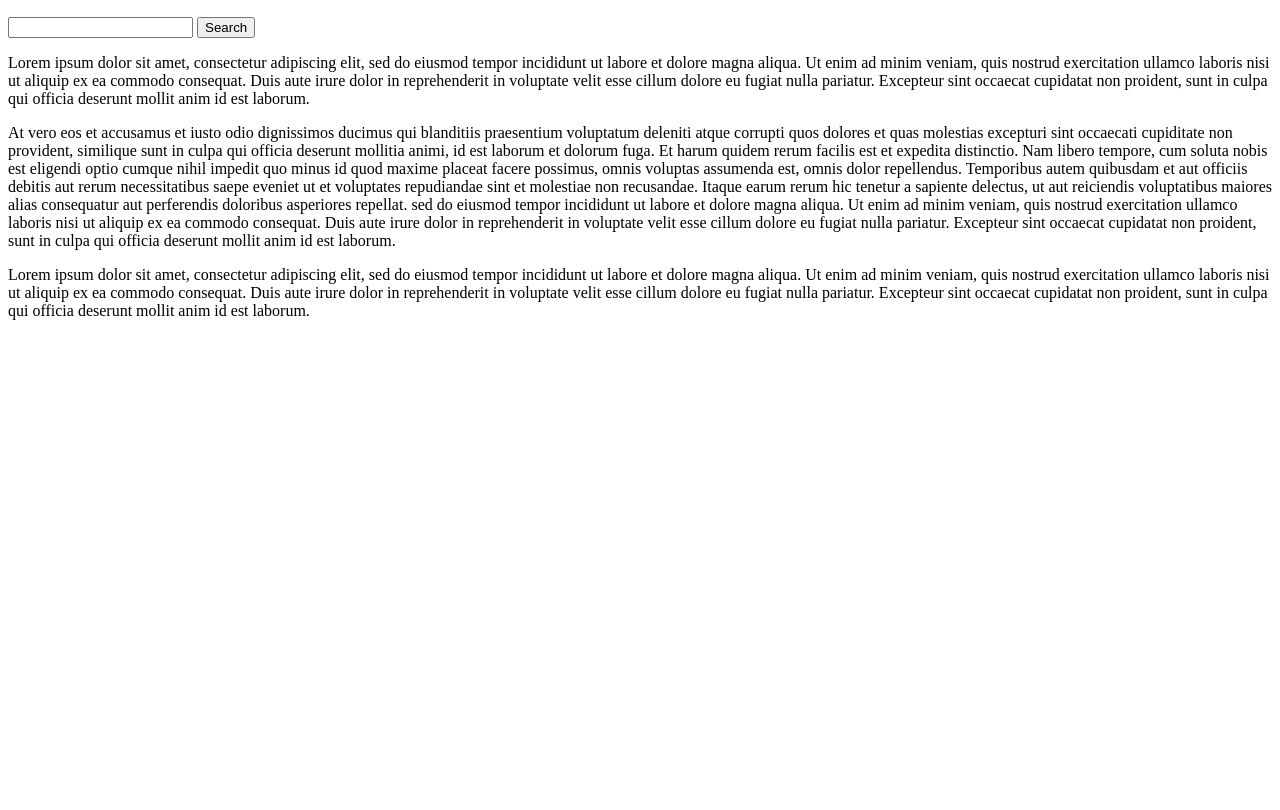
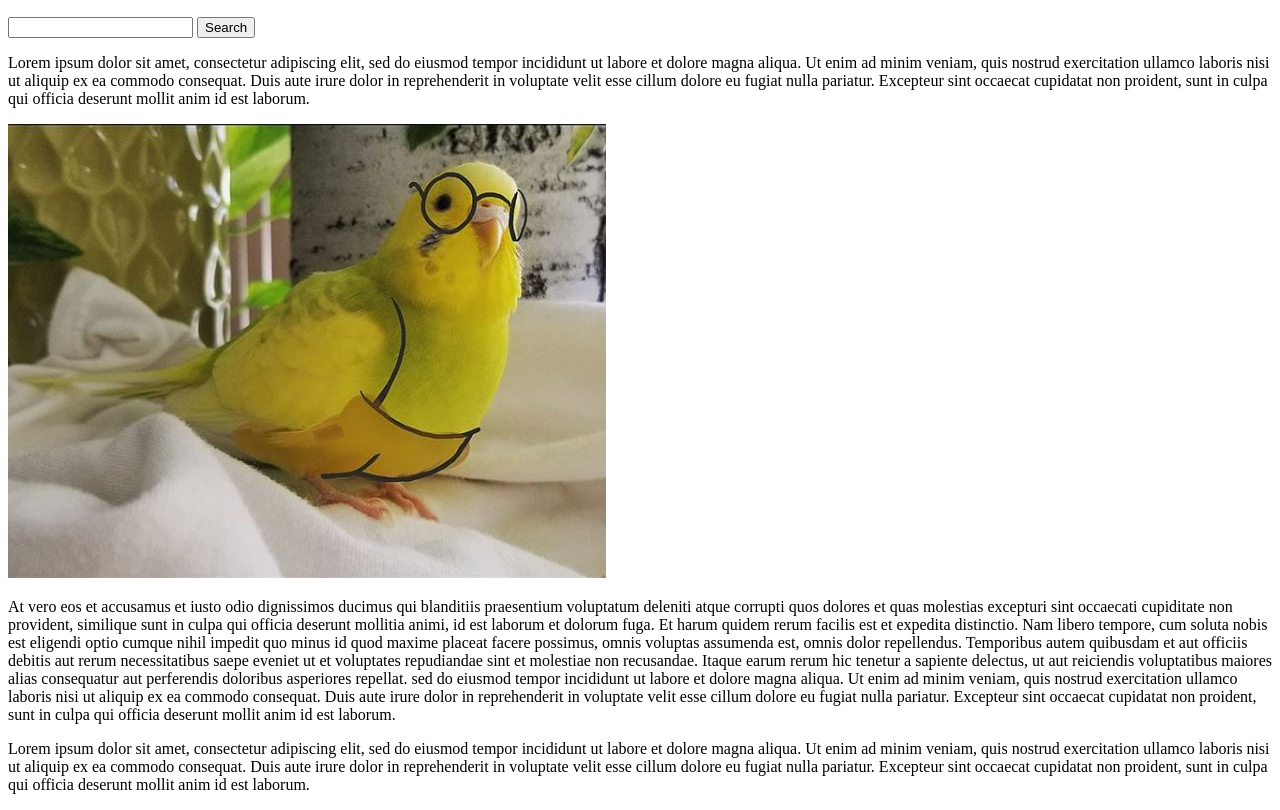
Before and after one commit to seeseexiong/testGithub, a plain HTML site: page index.html in a window 1280 px wide. Shown: the part 110-920 px from the top of the page. Before the commit the page ends 800 px from the top, so only its background shows below. Drawn offline with Linux system fonts and the light colour scheme.

Commit message:
added image of smarty-pants Pearl

```diff
--- a/index.html
+++ b/index.html
@@ -12,10 +12,12 @@
 
     <section>
         <h2>Lorem Ipsum</h2>
+
         <form>
             <input type="text" name="firstname">
             <button>Search</button>
         </form>
+
         <p>Lorem ipsum dolor sit amet, consectetur adipiscing elit,
             sed do eiusmod tempor incididunt ut labore et dolore magna
             aliqua. Ut enim ad minim veniam, quis nostrud exercitation
@@ -24,6 +26,8 @@
             cillum dolore eu fugiat nulla pariatur. Excepteur sint occaecat
             cupidatat non proident, sunt in culpa qui officia deserunt mollit
             anim id est laborum.</p>
+
+        <img src="image/pearl.jpg" alt="picture of my bird pearl">
 
         <p>At vero eos et accusamus et iusto odio dignissimos ducimus
             qui blanditiis praesentium voluptatum deleniti atque corrupti
```
Also changed, not shown: image/pearl.jpg (added).
